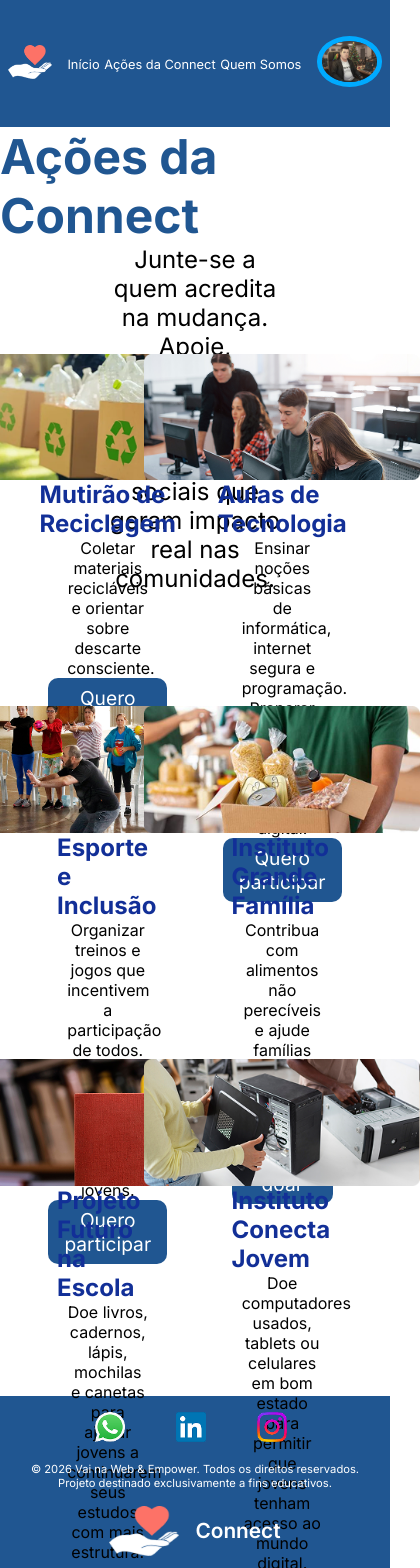
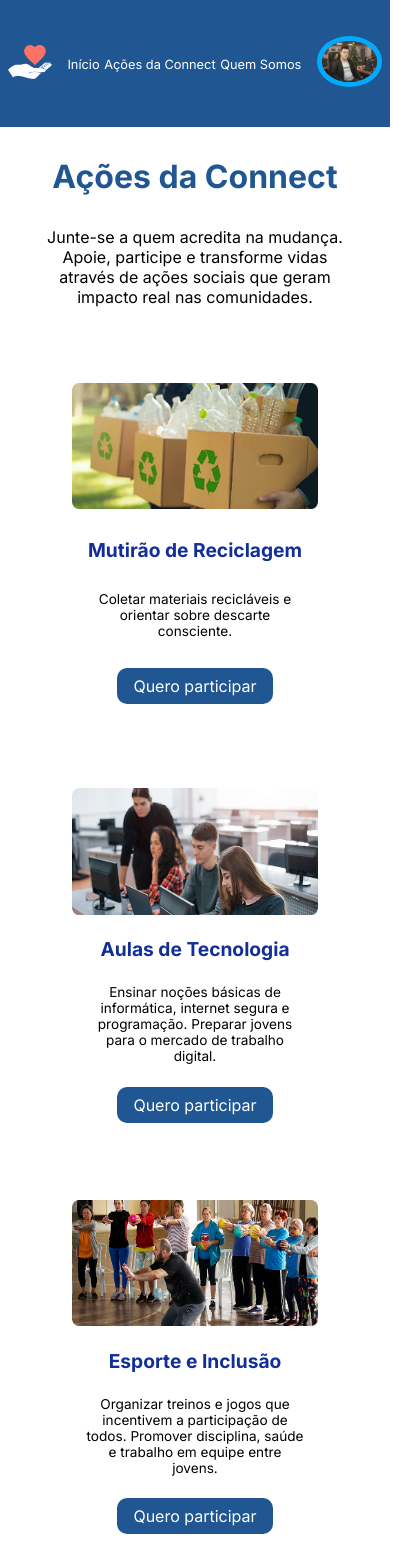
Before and after one commit to LordNecoReal/DesafioFinalConnectOswaldo, a React (Vite) app: page /acoesDaConnect in a window 390 px wide. Shown: the top 1568 px of the page, 420 px wide, since content can reach past the window. Built offline with nearby package versions, Linux system fonts and the light colour scheme.

Commit message:
Adicionado responsividade em tudo exceto perfil e quem somos

```diff
--- a/src/App.jsx
+++ b/src/App.jsx
@@ -1,16 +1,12 @@
-import Footer from "./components/Footer/Footer"
 import NavBar from "./components/NavBar/NavBar"
+import Footer from './components/Footer/Footer'
 import './global.scss'
 
-
 function App() {
-
-
   return (
     <>
       <NavBar />
       <Footer/>
-
     </>
   )
 }
--- a/src/components/AcoesDaConnect/AcoesDaConnect.module.scss
+++ b/src/components/AcoesDaConnect/AcoesDaConnect.module.scss
@@ -4,22 +4,26 @@
     flex-direction: column;
     justify-content: space-evenly;
     align-items: center;
+
     h2 {
         color: #205691;
         font-size: 3rem;
     }
+
     p {
         font-size: 1.5rem;
         width: 45%;
         text-align: center;
     }
 }
+
 .containerCardsDeAcoes {
     // background-color: pink;
     display: flex;
     flex-wrap: wrap;
     justify-content: space-evenly;
 }
+
 .cardsDeAcoes {
     // border: solid red;
     width: 26%;
@@ -29,18 +33,22 @@
     align-items: center;
     justify-content: space-evenly;
     margin: 1rem;
+
     img {
         height: 15vh;
     }
+
     h2 {
         color: #122F97;
         font-size: 1.5rem;
     }
+
     p {
         text-align: center;
         // border: solid;
         width: 80%;
     }
+
     button {
         background-color: #205691;
         color: #fff;
@@ -51,3 +59,51 @@
         cursor: pointer;
     }
 }
+
+@media (min-width: 201px) and (max-width: 500px) {
+    .boxTituloAcoes {
+
+    h2 {
+        font-size: 2rem;
+    }
+
+    p {
+        font-size: 1rem;
+        width: 80%;
+    }
+}
+
+.containerCardsDeAcoes {
+    // background-color: pink;
+    display: flex;
+    flex-wrap: wrap;
+    justify-content: space-evenly;
+}
+
+.cardsDeAcoes {
+    width: 70%;
+    height: 45vh;
+
+
+    img {
+        width: 90%;
+    }
+
+    h2 {
+        font-size: 1.2rem;
+    }
+
+    p {
+        // border: solid;
+        width: 80%;
+        font-size: 0.85rem;
+    }
+
+    button {
+        font-size: 1rem;
+        padding: 0.5rem 1rem;
+
+    }
+}
+
+}
--- a/src/components/Footer/Footer.jsx
+++ b/src/components/Footer/Footer.jsx
@@ -1,33 +1,25 @@
-import React from 'react'
-import logo from '../../assets/logo.png';
-import whats from '../../assets/whatsapp.png';
-import linkedin from '../../assets/linkedin.png';
-import instagram from '../../assets/instagram.png';
+import Logo from '../../assets/logo.png'
+import Whatsapp from '../../assets/whatsapp.png'
+import Instagram from '../../assets/instagram.png'
+import Linkedin from '../../assets/linkedin.png'
 
-import styles from './Footer.module.scss';
+import styles from './Footer.module.scss'
 
+function Footer() {
+    return (
+        <footer>
+            <div>
+                <img src={Logo} alt="Logo da Footer" />
+                <h2>Connect</h2>
+            </div>
+            <p>© 2026 Vai na Web & Empower. Todos os direitos reservados. Projeto destinado exclusivamente a fins educativos.</p>
+            <nav className={styles.navFooter}>
+                <img src={Whatsapp} alt="Logo do Whatsapp" />
+                <img src={Instagram} alt="Logo do Instagram" />
+                <img src={Linkedin} alt="Logo do Linkedin" />
+            </nav>
+        </footer>
+    )
+}
 
-
-
-export default function Footer() {
-  return (
-    <footer className={styles.footer}>
-      <div className={styles.logoContainer}>
-        <img src={logo} alt="Logo" />
-        <p>Connect</p>
-      </div>
-      <div className={styles.textContainer}>
-        <p>© 2026 Vai na Web & Empower. Todos os direitos reservados.</p>
-        <p> Projeto destinado exclusivamente a fins educativos.</p>
-      </div>
-      <div className={styles.socialContainer}>
-        <a href=""><img src={whats} alt="WhatsApp" className={styles.icon}/></a>
-        <a href=""><img src={linkedin} alt="linkedin" className={styles.icon} /></a>
-        <a href=""><img src={instagram} alt="Instagram" className={styles.icon} /></a>
-
-      </div>
-
-
-    </footer>
-  )
-}
+export default Footer
--- a/src/components/Footer/Footer.module.scss
+++ b/src/components/Footer/Footer.module.scss
@@ -1,74 +1,57 @@
-.footer {
+footer {
+    background-color: #205691;
+    height: 18vh;
     display: flex;
-    flex-direction: row;
+    justify-content: space-around;
+    align-items: center;
+    color: #fff;
+
+    div {
+        // border: solid red;
+        display: flex;
+        align-items: center;
         justify-content: space-between;
-    align-items: center;
-    background-color: #205691 ;
-    color: #ffff;
-    font-family: 'Inter', sans-serif ;
-    padding: 1rem;
-
-}
-
-.logoContainer {
-    display: flex;
-    flex-direction: row;
-    align-items: center;
-    gap: 1rem;
-
-    img {
-        width: 70px;
-        height: 50px;
+        width: 12%;
     }
 
     p {
-        font-size: 1.3rem;
-        font-weight: 600;
+        // border: solid white;
+        width: 25%;
+        text-align: center;
     }
 
-}
-
-.textContainer {
+    .navFooter {
+        // border: solid yellow;
+        width: 15%;
         display: flex;
-    flex-direction: column;
-    align-items: center;
-    width: 30%;
-    justify-content: center;
-
-    p {
-        font-size: 0.7rem;
+        justify-content: space-evenly;
     }
 }
 
-.socialContainer {
+@media (min-width: 201px) and (max-width: 500px){
+    footer {
+        height: 35vh;
+        flex-direction: column-reverse;
 
-    display: flex;
-    flex-direction: row;
-    align-items: center;
+        div {
+            width: 50%;
+
+            img {
+                width: 20%;
+            }
         }
 
-.icon {
-    width: 30px;
-    height: 30px;
-    margin-right: 0.5rem;
+        p {
+            font-size: 0.75rem;
+            width: 90%;
         }
 
-@media (min-width: 201px) and (max-width: 500px) {
-   .footer {
-    flex-direction: column-reverse;
-    justify-content: space-evenly;
-    align-items: center;
-    gap: 1rem;
-    width: 100%;
+        .navFooter {
+            width: 80%;
+
+            img {
+                width: 12%;
             }
-
-   .textContainer {
-    width: 100%;
-    text-align: center;
         }
-   .socialContainer {
-    width: 80%;
-    justify-content: space-evenly;
     }
-
 }
--- a/src/components/Inicio/Inicio.module.scss
+++ b/src/components/Inicio/Inicio.module.scss
@@ -20,3 +20,32 @@
         }
     }
 }
+
+@media (min-width: 201px) and (max-width: 500px){
+    .containerTelaInicial {
+        flex-direction: column;
+
+        div {
+            // border: solid;
+            width: 90%;
+            height: 30vh;
+            text-align: center;
+            align-items: center;
+
+            h1 {
+                font-size: 2rem;
+                // border: solid;
+                width: 80%;
+            }
+
+            p {
+                font-size: 1rem;
+            }
+        }
+
+        img {
+            width: 70%;
+            border-radius: 100%;
+        }
+    }
+}
```
Lines whose indentation alone changed are shown as unchanged.
